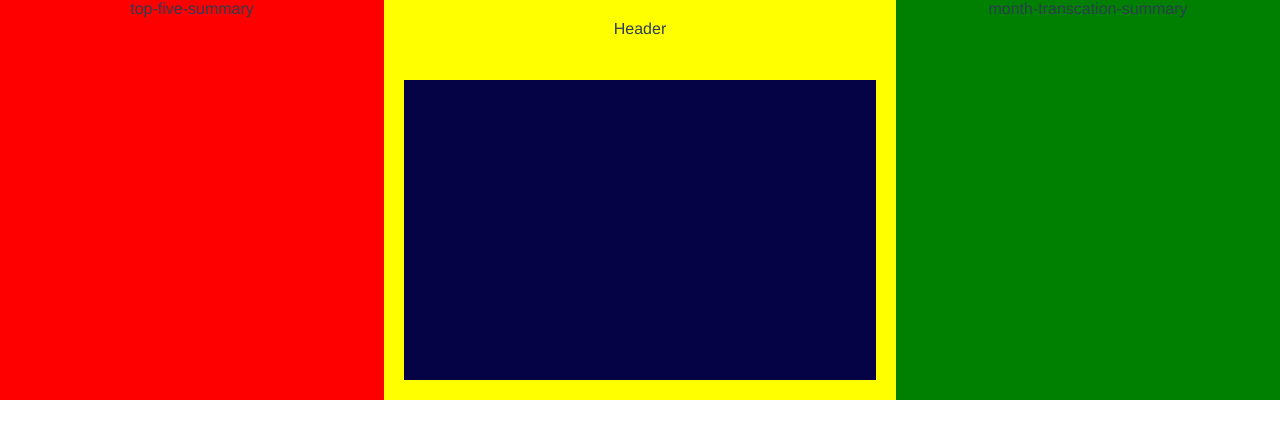
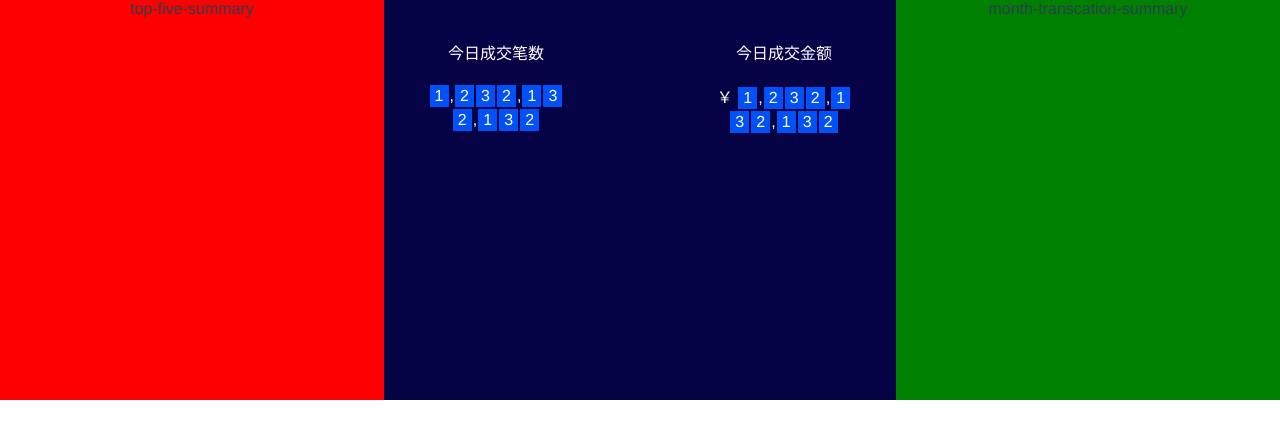
Before and after one commit to Peter-Dai/ts-large-screen, a Vue app: page / in a window 1280 px wide. Shown: the top 438 px of the page. Built offline with nearby package versions, Linux system fonts and the light colour scheme.

Commit message:
增加地图header结构和样式

```diff
--- a/src/components/index/today-transaction-summary.vue
+++ b/src/components/index/today-transaction-summary.vue
@@ -1,7 +1,42 @@
 <template>
   <el-container
     class="today-container">
-    <el-header>Header</el-header>
+    <el-header style="padding:20px">
+      <el-row
+        type="flex"
+        justify="space-between"
+        class="header-row">
+        <el-col :span="8">
+          <div class="header-title">今日成交笔数</div>
+          <div>
+            <template
+              v-for="(value,index) in renderCountArray()">
+              <div
+                v-if="value !=','"
+                class="num-div"
+                :key="index">{{ value }}</div>
+
+              <template v-else>,</template>
+            </template>
+          </div>
+        </el-col>
+        <el-col :span="8">
+          <div class="header-title">今日成交金额</div>
+          <div>
+            ￥
+            <template
+              v-for="(value,index) in renderCountArray()">
+              <div
+                v-if="value !=','"
+                class="num-div"
+                :key="index">{{ value }}</div>
+
+              <template v-else>,</template>
+            </template>
+          </div>
+        </el-col>
+      </el-row>
+    </el-header>
     <el-main class="today-main">
       <DomesticMap/>
     </el-main>
@@ -15,11 +50,26 @@ export default {
   name: 'TodayTransactionSummary',
   data() {
     return {
-      msg: '',
+      counts: '1232132132',
+      amounts: '234234324324',
     };
   },
   components: {
     DomesticMap,
+  },
+  methods: {
+    renderCountArray() {
+      if (!isNaN(this.counts)) {
+        return this.counts.replace(/\d{1,3}(?=(\d{3})+$)/g, '$&,').split('');
+      }
+      return [];
+    },
+    renderAmountArray() {
+      if (!isNaN(this.amounts)) {
+        return this.amounts.replace(/\d{1,3}(?=(\d{3})+$)/g, '$&,').split('');
+      }
+      return [];
+    },
   },
 };
 </script>
@@ -29,11 +79,28 @@ export default {
 .today-main {
   /* height: 100%;
   width: 100%; */
-  background-color:#060246 ;
+  background-color: #060246;
   padding: 0;
 }
 
 .today-container {
   height: 100%;
 }
+
+.num-div {
+  width: 15px;
+  display: inline-block;
+  background-color: #0051f8;
+  color: #ffffff;
+  margin: 1px;
+  padding: 2px;
+}
+
+.header-title{
+  margin-bottom:  20px;
+}
+
+.header-row{
+  color:#ffffff;
+}
 </style>
--- a/src/views/index/index.vue
+++ b/src/views/index/index.vue
@@ -52,7 +52,7 @@ export default {
 }
 
 .main {
-  background-color: yellow;
+  background-color: #060246;
 }
 
 .right-aside {
```
